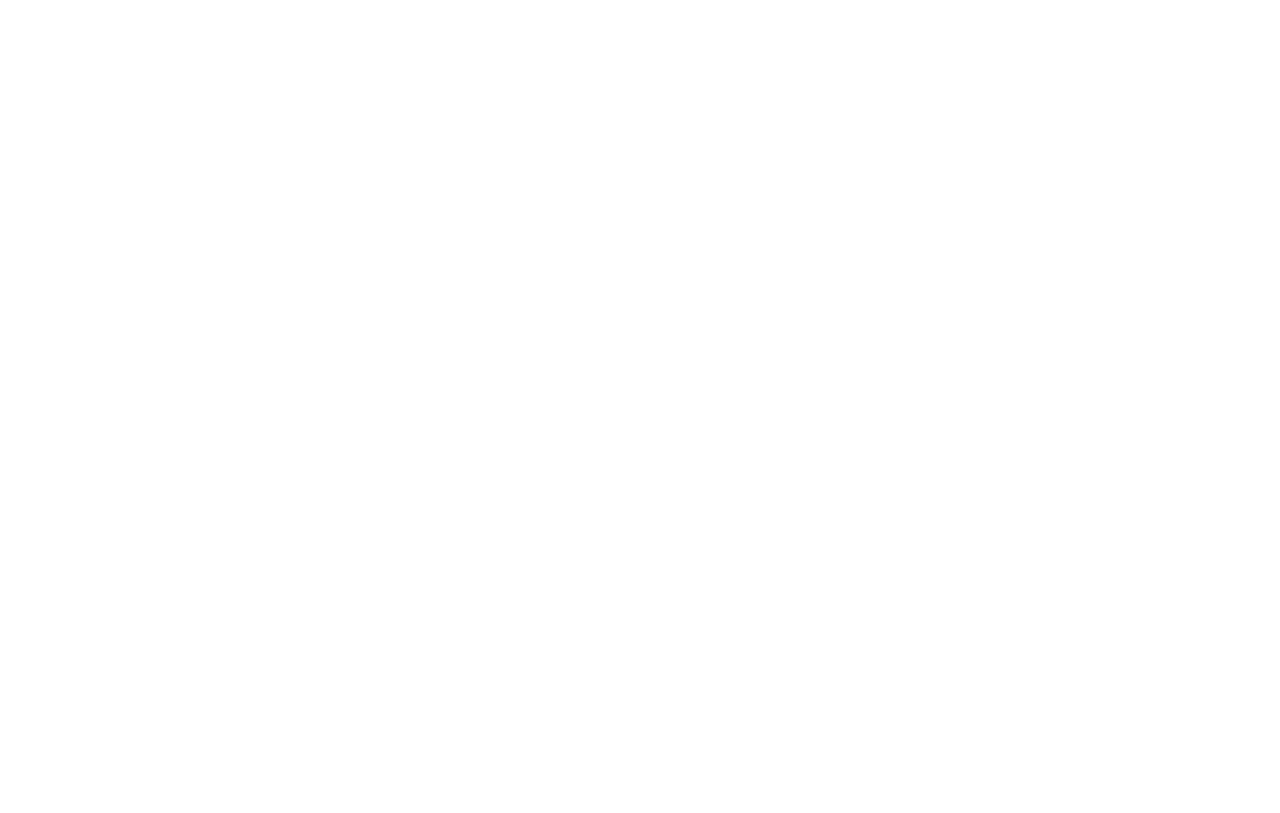
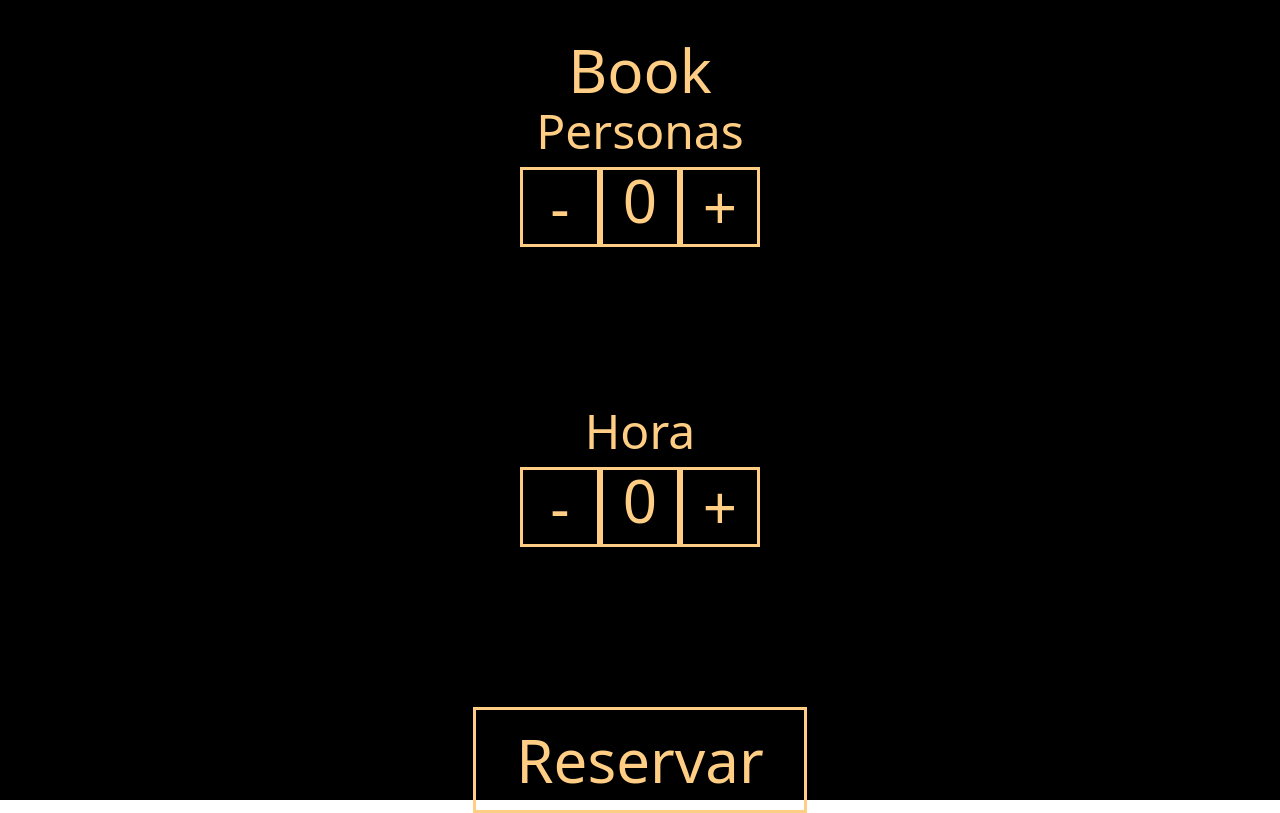
Before and after one commit to Dev-id-A/restaurant-page, a React (Vite) app: page /book in a window 1280 px wide. Before the commit this address had no page. Built offline with nearby package versions, Linux system fonts and the light colour scheme.

Commit message:
Book page prototype

```diff
--- /dev/null
+++ b/pages/Book.jsx
@@ -0,0 +1,28 @@
+import BookSection from "../src/assets/Book/BookSection"
+import NumberBtn from "../src/assets/Book/NumberBtn"
+
+function Book() {
+  return (
+    <main className="relative bg-black h-screen flex flex-col justify-center items-center gap-40 text-6xl text-royal">
+      <h1 className="absolute top-10">Book</h1>
+
+        <div className="flex flex-col justify-center items-center gap-3 mt-30">
+          <h2 className="text-5xl text-center">Personas</h2>
+          <BookSection></BookSection>
+        </div>
+
+        <div className="flex flex-col justify-center items-center gap-3">
+          <h2 className="text-5xl text-center">Hora</h2>
+          <BookSection></BookSection>
+        </div>
+
+
+        <NumberBtn size={"px-10 py-5"} children={"Reservar"}/>
+
+
+    </main>
+
+  )
+}
+
+export default Book
--- a/pages/Home.jsx
+++ b/pages/Home.jsx
@@ -9,7 +9,7 @@
 
 function Home({lang, toggleFade}) {
   return (
-<main className="pb-20 bg-gradient-to-r from-[rgba(9,9,9,1)] to-[rgba(25,11,0,1)]">
+<main className="pb-20 bg-black">
 
 
       <div className="flex flex-col items-center justify-center">
@@ -25,7 +25,7 @@
 
             <div className="flex flex-row px-10 gap-5 justify-center w-full text-royal font-yrsa">
               <Button children={homeLang.menu[lang]} to={"menu"} src={"bg-[url('/img/home/menu.jpg')]"} />
-              <Button children={homeLang.book[lang]} to={"menu"} src={"bg-[url('/img/home/table.jpg')]"} />
+              <Button children={homeLang.book[lang]} to={"book"} src={"bg-[url('/img/home/table.jpg')]"} />
             </div>
         </section>
 
--- a/src/App.jsx
+++ b/src/App.jsx
@@ -4,6 +4,7 @@
 import Menu from "../pages/Menu"
 import { useEffect, useState } from "react"
 import Layout from "../pages/Layout"
+import Book from "../pages/Book"
 
 function App() {
   const [lang, setLang] = useState("es");
@@ -27,6 +28,7 @@
         <Route index element={<Home {...{lang, toggleFade}} />} />
         <Route path="faq" element={<FAQ/>} {...{lang, toggleFade}} />
         <Route path="menu" element={<Menu {...{lang, toggleFade}} />} />
+        <Route path="book" element={<Book {...{lang, toggleFade}} />} />
 
       </Route>
     </Routes>
--- /dev/null
+++ b/src/assets/Book/BookSection.jsx
@@ -0,0 +1,13 @@
+import NumberBtn from "./NumberBtn"
+
+function BookSection() {
+  return (
+    <section className="flex flex-row text-center">
+          <NumberBtn children={"-"} size={"size-20"}/>
+          <div className="border-3 size-20">0</div>
+          <NumberBtn children={"+"} size={"size-20"}/>
+    </section>
+  )
+}
+
+export default BookSection
--- /dev/null
+++ b/src/assets/Book/NumberBtn.jsx
@@ -0,0 +1,7 @@
+function NumberBtn({children, size}) {
+  return (
+    <button className={`flex justify-center items-center border-3 ${size}`}><p>{children}</p></button>
+  )
+}
+
+export default NumberBtn
--- /dev/null
+++ b/src/assets/Json/BookJson.jsx
@@ -0,0 +1,5 @@
+const book ={
+
+};
+
+export default book
--- /dev/null
+++ b/src/assets/Json/FAQJson.jsx
@@ -0,0 +1,8 @@
+const faq =  [
+    {
+        es: "",
+        en: ""
+    },
+];
+
+export default faq;
```
